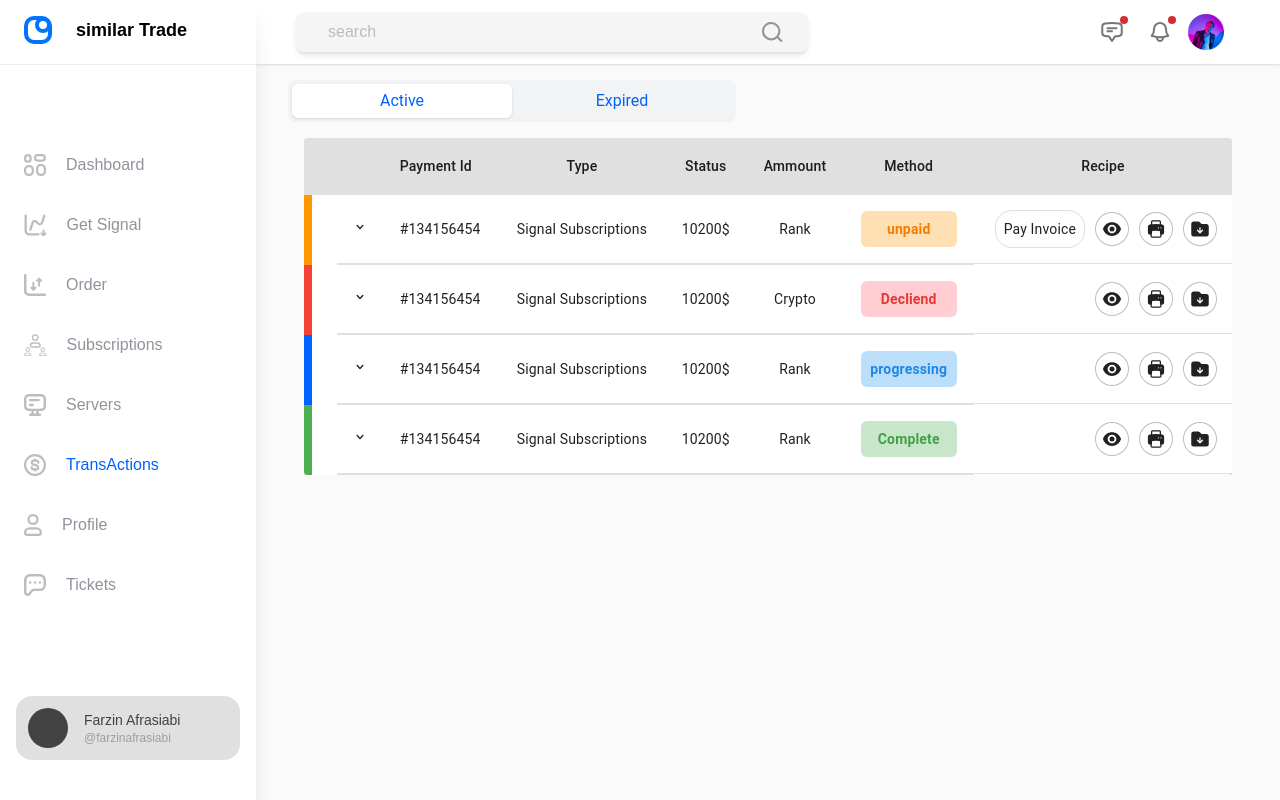
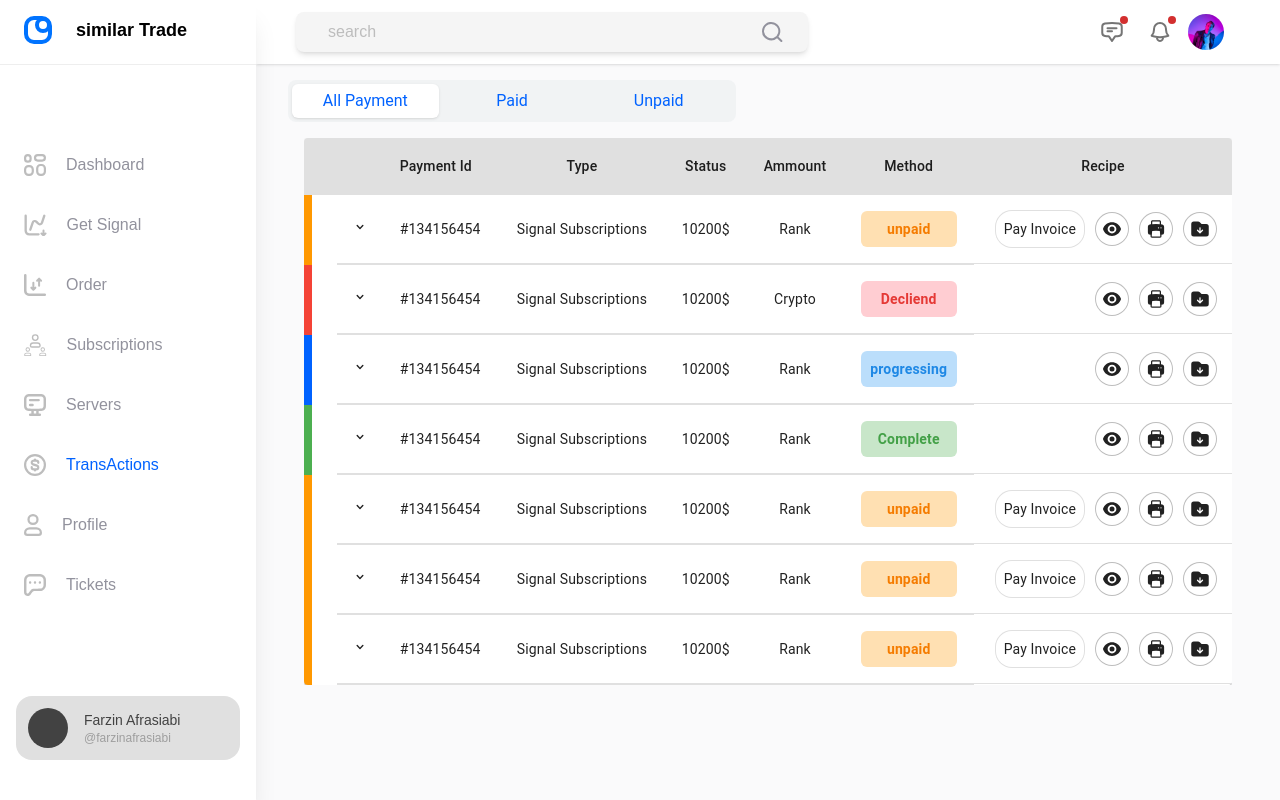
Before and after one commit to FarzinAfrasiabi/similar-trade, a Next.js app: page /transaction/1 in a window 1280 px wide. Built offline with nearby package versions, Linux system fonts and the light colour scheme.

Commit message:
add custom modal and add content

```diff
--- /dev/null
+++ b/src/components/Transactions/transactionModalContent.jsx
@@ -0,0 +1,44 @@
+import React from "react";
+
+const TransActionsModalContent = ({ row, isStatus = false, type, icon }) => {
+  return (
+    <div className="py-4 px-2 border-b even:border-l odd:border-r border-gray-300 flex items-center gap-x-6">
+      {/* icon */}
+      <div className="w-10 h-10 flex items-center justify-center rounded-full bg-gray-300 text-gray-800 cursor-pointer">
+        {isStatus ? (
+          <div className="w-5 h-5 rounded-full bg-gray-800"></div>
+        ) : icon}
+      </div>
+
+      {/* title */}
+      <div
+        className={` flex ${
+          isStatus ? "flex-row items-center gap-x-4" : "flex-col gap-y-1"
+        } `}
+      >
+        <span className="text-xs text-gray-800">{type}</span>
+        {isStatus ? (
+          <button
+            type="button"
+            className={`px-2 py-1  text-sm  rounded-md font-semibold ${
+              row === "unpaid"
+                ? "bg-orange-100 text-orange-700"
+                : row === "progressing"
+                ? "bg-blue-100 text-blue-600 "
+                : row === "Decliend"
+                ? "bg-red-100 text-red-600 "
+                : "bg-green-100 text-green-600"
+            }`}
+          >
+            {row}
+          </button>
+        ) : (
+          <span className="text-gray-800 text-sm">{row}</span>
+        )}
+      </div>
+      {/* type */}
+    </div>
+  );
+};
+
+export default TransActionsModalContent;
--- /dev/null
+++ b/src/components/custom/customModal.jsx
@@ -0,0 +1,30 @@
+import { Modal } from "@mui/material";
+import { HiXMark } from "react-icons/hi2";
+
+const CustomModals = ({ children, title, openModal, handleClose }) => {
+  return (
+    <Modal open={openModal}>
+      <div className="absolute left-1/2 top-1/2 -translate-x-1/2 -translate-y-1/2 bg-white rounded-lg shadow-lg py-3 px-3 !min-w-[700px]">
+        {/* header */}
+        <div className="w-full flex items-center justify-between pb-2 border-b border-gray-400">
+          <div className="p-2 rounded-md ring-1 ring-gray-300 text-gray-600 text-sm">
+            {title}
+          </div>
+          {/* close btn */}
+          <div className="w-full flex items-end justify-end absolute -top-1 left-2">
+            <button
+              onClick={handleClose}
+              className="bg-white rounded-md shadow-lg p-1"
+            >
+              <HiXMark />
+            </button>
+          </div>
+        </div>
+        {/* content */}
+        {children}
+      </div>
+    </Modal>
+  );
+};
+
+export default CustomModals;
--- a/src/components/table/CollapseTable.js
+++ b/src/components/table/CollapseTable.js
@@ -19,11 +19,10 @@ import { useState } from "react";
 
 import { CopyToClipboard } from "react-copy-to-clipboard";
 import toast from "react-hot-toast";
-import TransaxtionRow from "./transactionRow";
-
+import TransActionsRows from "./transactionRow";
 
 function Row(props) {
-  const { row , pendingServer = false } = props;
+  const { row, pendingServer = false } = props;
   const [open, setOpen] = React.useState(false);
   const [showPassword, setShowPassword] = useState(false);
   return (
@@ -32,7 +31,11 @@ function Row(props) {
         className="relative transition-all ease-in-out duration-150"
         sx={{ "& > *": { borderBottom: "unset" } }}
       >
-        <th className = {`absolute left-0 w-2 h-full ${pendingServer ? 'bg-blue-800' : 'bg-yellow-500'}`}></th>
+        <th
+          className={`absolute left-0 w-2 h-full ${
+            pendingServer ? "bg-blue-800" : "bg-yellow-500"
+          }`}
+        ></th>
         <TableCell>
           <IconButton
             aria-label="expand row"
@@ -119,22 +122,24 @@ function Row(props) {
   );
 }
 
-
-
-
-
-export default function CollapsibleTable({rows , children , pendingServer = false}) {
+export default function CollapsibleTable({
+  rows,
+  children,
+  pendingServer = false,
+}) {
   return (
     <div className="w-full overflow-hidden">
       <TableContainer component={Paper} sx={{ maxHeight: "90vh" }}>
         <Table aria-label="collapsible table">
           {children}
           <TableBody>
-            {rows.map((row , index) => {
-              if(pendingServer){
-                return <Row pendingServer={pendingServer} key={index} row={row} />
+            {rows.map((row, index) => {
+              if (pendingServer) {
+                return (
+                  <Row pendingServer={pendingServer} key={index} row={row} />
+                );
               }
-              return <TransaxtionRow key={index} row={row} />
+              return <TransActionsRows key={index} row={row} />;
             })}
           </TableBody>
         </Table>
--- a/src/components/table/transactionRow.js
+++ b/src/components/table/transactionRow.js
@@ -1,5 +1,13 @@
-import { HiEye, HiFolderArrowDown, HiPrinter } from "react-icons/hi2";
-import Modal from "@mui/material/Modal";
+import {
+  HiBarsArrowDown,
+  HiEye,
+  HiFolderArrowDown,
+  HiOutlineArrowTrendingDown,
+  HiPrinter,
+} from "react-icons/hi2";
+import CustomModals from "../custom/customModal";
+import TransActionsModalContent from "../Transactions/transactionModalContent";
+import { FaDatabase, IconName } from "react-icons/fa6";
 const {
   TableRow,
   TableCell,
@@ -13,23 +21,53 @@ const {
 const { Fragment, useState } = require("react");
 const { HiChevronUp, HiChevronDown } = require("react-icons/hi");
 
-function TransaxtionRow(props) {
+function TransActionsRows(props) {
   const { row } = props;
   const [open, setOpen] = useState(false);
   const [openModal, setOpenMOdal] = useState(false);
-  const clickHandler = () => {
-    setOpenMOdal(false);
+  const clickHandler = (row) => {
+    setOpenMOdal(true);
   };
   return (
     <Fragment>
-      <Modal
-        open={openModal}
-        onClose={() => setOpenMOdal(false)}
-        aria-labelledby="modal-modal-title"
-        aria-describedby="modal-modal-description"
+      <CustomModals
+        openModal={openModal}
+        title={"Bank transfer Receipt"}
+        handleClose={() => setOpenMOdal(false)}
       >
-        <span>this is modal</span>
-      </Modal>
+        <div className="grid grid-cols-1 lg:grid-cols-2 ">
+          <TransActionsModalContent
+            isStatus={true}
+            type={"Status"}
+            row={row.status}
+          />
+          <TransActionsModalContent
+            type={"Amount"}
+            row={row.ammount}
+            icon={<FaDatabase className="text-xl" />}
+          />
+          <TransActionsModalContent
+            icon={<HiBarsArrowDown />}
+            type={"type"}
+            row={"1224Zh5554sasdg"}
+          />
+          <TransActionsModalContent
+            icon={<HiBarsArrowDown />}
+            type={"Date & time"}
+            row={row.expireTime}
+          />
+          <TransActionsModalContent
+            type={"Sender address"}
+            row={"JHAEIF6374NXY3484748949"}
+            icon={<HiBarsArrowDown />}
+          />
+          <TransActionsModalContent
+            type={"Sender address"}
+            row={"JHAEIF6374NXY3484748949"}
+            icon={<HiOutlineArrowTrendingDown />}
+          />
+        </div>
+      </CustomModals>
       <TableRow
         className="relative transition-all ease-in-out duration-150"
         sx={{ "& > *": { borderBottom: "unset" } }}
@@ -87,7 +125,7 @@ function TransaxtionRow(props) {
                 <span>Pay Invoice</span>
               </button>
             )}
-            <ButtonACtions onClick={clickHandler}>
+            <ButtonACtions onClick={() => clickHandler(row)}>
               <HiEye className="text-xl" />
             </ButtonACtions>
             <ButtonACtions>
@@ -140,7 +178,7 @@ function TransaxtionRow(props) {
     </Fragment>
   );
 }
-export default TransaxtionRow;
+export default TransActionsRows;
 
 function ButtonACtions({ children, onClick }) {
   return (
--- a/src/pages/transaction/[transactionById].js
+++ b/src/pages/transaction/[transactionById].js
@@ -32,16 +32,20 @@ function createData(
 //* tabs data
 const data = [
   {
-    label: "Active",
-    value: "Active",
+    label: "All Payment",
+    value: "all",
   },
   {
-    label: "Expired",
-    value: "Expired",
+    label: "Paid",
+    value: "paid",
+  },
+  {
+    label: "Unpaid",
+    value: "unpaid",
   },
 ];
-//*Active_Tabs_data
-const ACTIVE_ROWS = [
+//*paid data
+const PAID_DATA = [
   createData(
     "#134156454",
     "Signal Subscriptions",
@@ -79,58 +83,46 @@ const ACTIVE_ROWS = [
     new Date().toLocaleDateString()
   ),
 ];
-//*Expired TabsData
-const EXPIRED_ROWS = [
+//*unPaid TabsData
+const UNPAID_DATA = [
   createData(
     "#134156454",
-    "192.168.2.2",
-    "Farzin 110101",
-    {
-      user: "Farzin Afrasiabi",
-      TransActionById: "@farzinafrasiabi",
-    },
+    "Signal Subscriptions",
+    "10200$",
+    "Rank",
+    "unpaid",
     new Date().toLocaleDateString(),
     new Date().toLocaleDateString()
   ),
   createData(
     "#134156454",
-    "192.168.2.2",
-    "Farzin 110101",
-    {
-      user: "Farzin Afrasiabi",
-      TransActionById: "@farzinafrasiabi",
-    },
+    "Signal Subscriptions",
+    "10200$",
+    "Rank",
+    "unpaid",
     new Date().toLocaleDateString(),
     new Date().toLocaleDateString()
   ),
   createData(
     "#134156454",
-    "192.168.2.2",
-    "Farzin 110101",
-    {
-      user: "Farzin Afrasiabi",
-      TransActionById: "@farzinafrasiabi",
-    },
-    new Date().toLocaleDateString(),
-    new Date().toLocaleDateString()
-  ),
-  createData(
-    "#134156454",
-    "192.168.2.2",
-    "Farzin 110101",
-    {
-      user: "Farzin Afrasiabi",
-      TransActionById: "@farzinafrasiabi",
-    },
+    "Signal Subscriptions",
+    "10200$",
+    "Rank",
+    "unpaid",
     new Date().toLocaleDateString(),
     new Date().toLocaleDateString()
   ),
 ];
+
+// * all paid data
+
+const ALL_PAYMENT = [...PAID_DATA, ...UNPAID_DATA];
+
 const TransActionById = () => {
   return (
     <Layout>
       <div className="w-full px-2 ">
-        <Tabs value="Active">
+        <Tabs value="all">
           <TabsHeader className="max-w-md ">
             {data.map(({ label, value }) => (
               <Tab
@@ -143,16 +135,21 @@ const TransActionById = () => {
             ))}
           </TabsHeader>
           <TabsBody>
-            <TabPanel value={"Active"}>
-              <CollapsibleTable rows={ACTIVE_ROWS}>
+            <TabPanel value={"all"}>
+              <CollapsibleTable rows={ALL_PAYMENT}>
                 <TableHeaders />
               </CollapsibleTable>
             </TabPanel>
-            {/* <TabPanel value={"Expired"}>
-              <CollapsibleTable rows={EXPIRED_ROWS}>
+            <TabPanel value={"paid"}>
+              <CollapsibleTable rows={PAID_DATA}>
                 <TableHeaders />
               </CollapsibleTable>
-            </TabPanel> */}
+            </TabPanel>
+            <TabPanel value={"unpaid"}>
+              <CollapsibleTable rows={UNPAID_DATA}>
+                <TableHeaders />
+              </CollapsibleTable>
+            </TabPanel>
           </TabsBody>
         </Tabs>
       </div>
```
